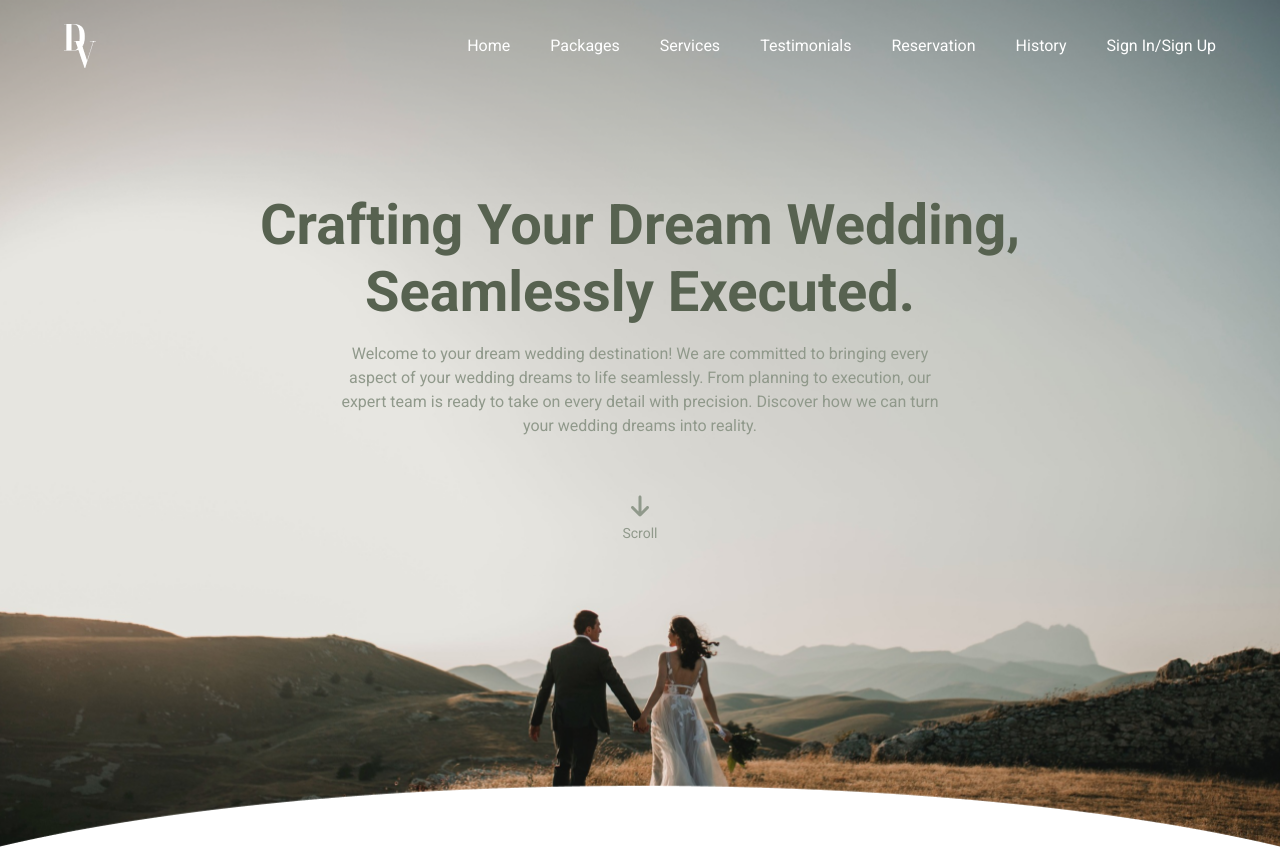
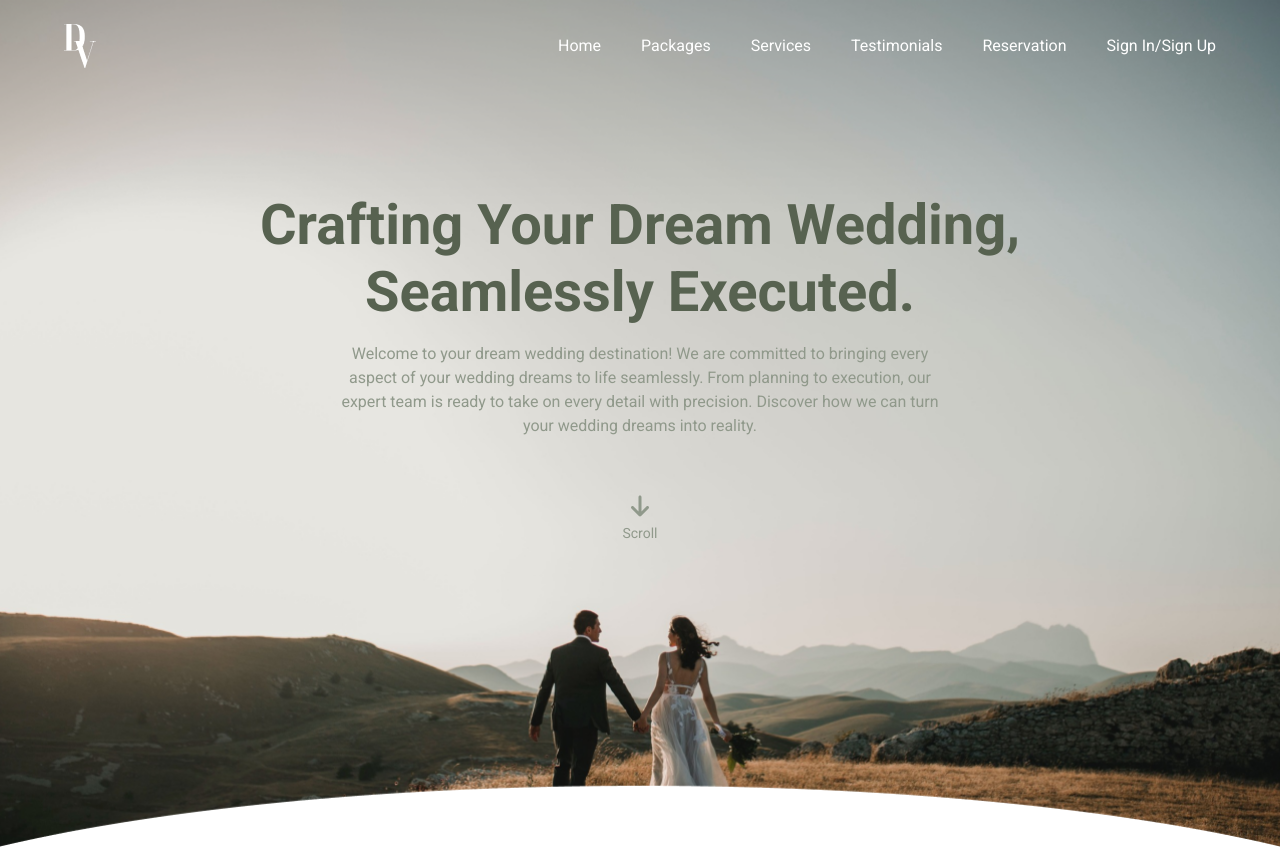
Before and after one commit to elsiip/ReservationWO, a React (Vite) app in the folder royalventure/: page / in a window 1280 px wide. Shown: the top 849 px of the page. Built offline with nearby package versions, Linux system fonts and the light colour scheme; no server answers.

Commit message:
style: :art: update style for navbar and footer

```diff
--- a/royalventure/src/components/footer/index.jsx
+++ b/royalventure/src/components/footer/index.jsx
@@ -36,7 +36,10 @@ export default function Footer() {
                     <span className="text-gray-400 cursor-not-allowed">Sign Out</span>
                 )}
                 <button>About us</button>
-                <NavLink to="/history" className="text-white">History</NavLink>
+                {currentUser && (
+                    <NavLink to="/history" className='text-white'>History</NavLink>
+                )}
+                {/* <NavLink to="/history" className="text-white">History</NavLink>                */}
                 <button>Privacy Policy</button>
                 <NavLink to="/chatai" className="text-white">FAQ</NavLink>
             </div>
--- a/royalventure/src/components/navbar/index.jsx
+++ b/royalventure/src/components/navbar/index.jsx
@@ -23,7 +23,10 @@ export default function Navbar() {
                 <ScrollLink to="services" smooth={true} duration={2500} className='text-white cursor-pointer'> Services</ScrollLink>
                 <ScrollLink to="testimonials" smooth={true} duration={3500} className='text-white cursor-pointer'> Testimonials</ScrollLink>
                 <ScrollLink to="reservation" smooth={true} duration={4500} className='text-white cursor-pointer'> Reservation</ScrollLink>
-                <NavLink to="/history" className='text-white'>History</NavLink>
+                {currentUser && (
+                    <NavLink to="/history" className='text-white'>History</NavLink>
+                )}
+                {/* <NavLink to="/history" className='text-white'>History</NavLink> */}
                 {currentUser ? (
                     <span className="text-gray-400 cursor-not-allowed">Sign In/Sign Up</span>
                 ) : (
```
